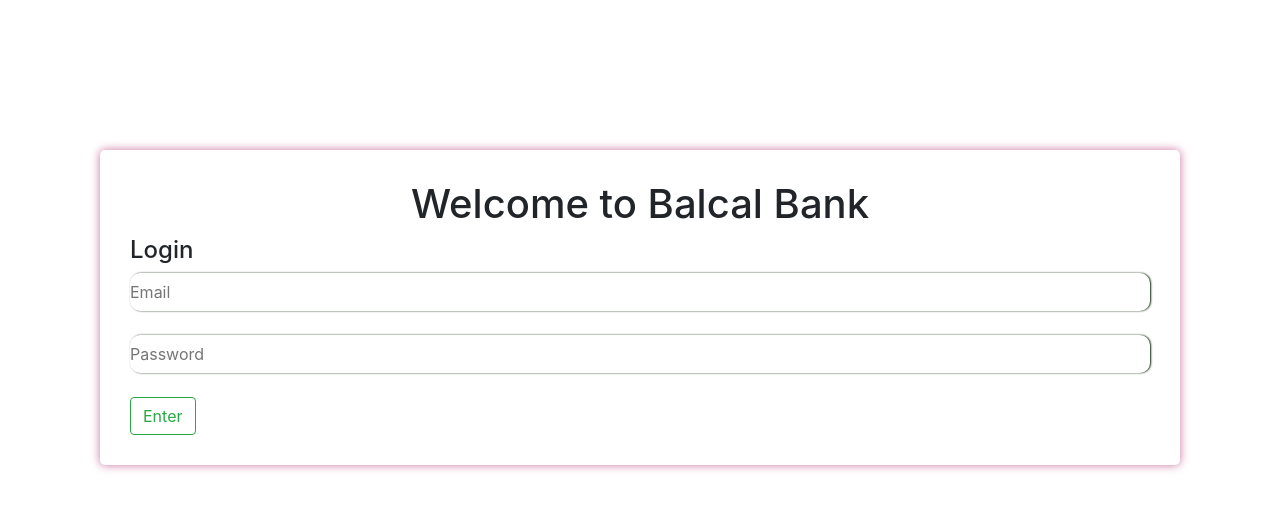
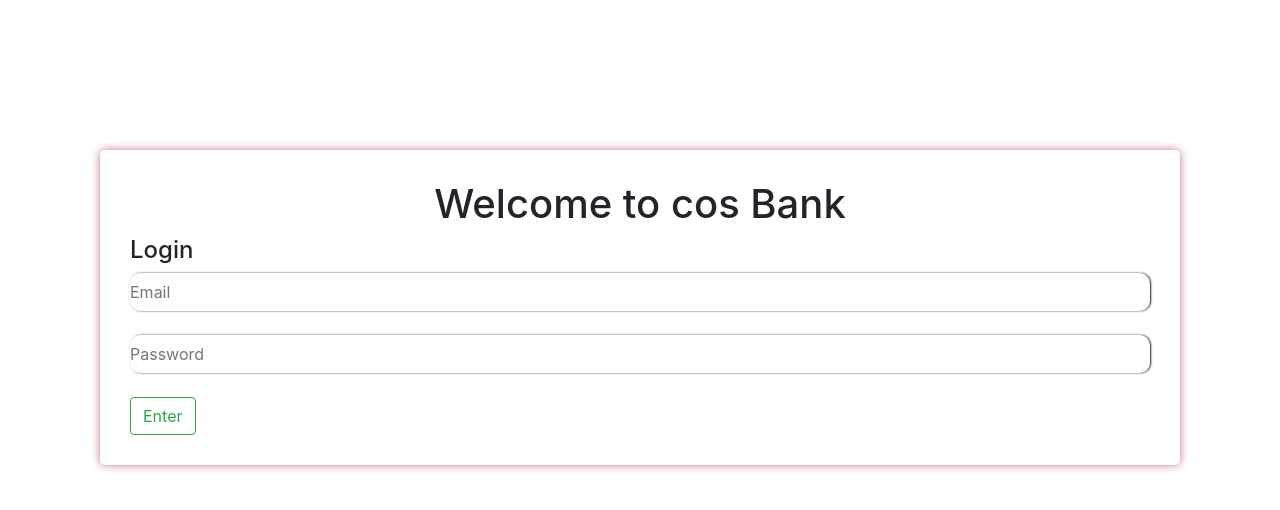
Before and after one commit to fensami/cos-bank, a plain HTML site: page index.html in a window 1280 px wide. Drawn offline with nearby package versions, Linux system fonts and the light colour scheme.

Commit message:
Revert "balcal"

```diff
--- a/index.html
+++ b/index.html
@@ -13,7 +13,7 @@
 
     <div id="loginArea" class="box">
 
-        <h1 class="text-center">Welcome to Balcal Bank</h1>
+        <h1 class="text-center">Welcome to cos Bank</h1>
 
         <h4>Login</h4>
         <input type="Email" class="form-control-plaintext cot" placeholder="Email">
```
